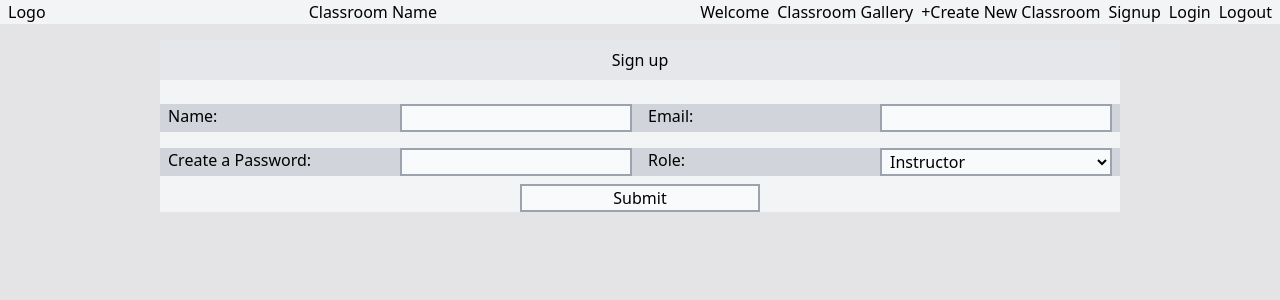
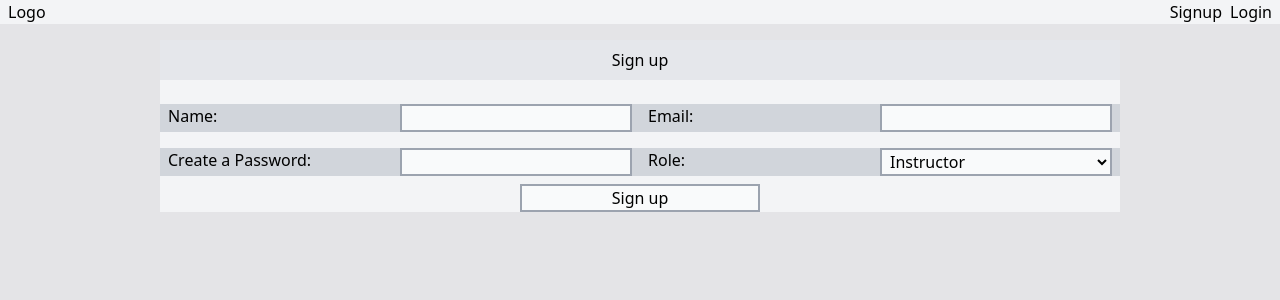
Before and after one commit to jhaypee04/loctech-attendance-app, a React (Create React App) app in the folder frontend/: page /signup in a window 1280 px wide. Shown: the top 300 px of the page. Built offline with nearby package versions, Linux system fonts and the light colour scheme.

Commit message:
Successful login and signup authentication handled

```diff
--- a/frontend/src/components/Navbar.js
+++ b/frontend/src/components/Navbar.js
@@ -1,9 +1,13 @@
 import { useState } from "react";
 import { Link } from "react-router-dom";
+import { useLogout } from '../hooks/useLogout'
+import { useAuthContext } from '../hooks/useAuthContext'
 
 const Navbar = () => {
   const [showMenu, setShowMenu] = useState("sm:hidden block");
   const [hideMenu, setHideMenu] = useState("sm:block hidden");
+  const { logout } = useLogout()
+  const { user } = useAuthContext()
 
   const handleHamburger = () => {
     setShowMenu("sm:block hidden");
@@ -15,6 +19,10 @@ const Navbar = () => {
     setHideMenu("sm:block hidden");
   };
 
+  const handleClick = () => {
+    logout()
+  }
+
   return (
     <>
       <header>
@@ -23,7 +31,9 @@ const Navbar = () => {
             <h1>Logo</h1>
           </Link>
           {/* Show only in classroom */}
+            {user && (
               <h2>Classroom Name</h2>
+            )}
           {/* Hamburger */}
           <div className={showMenu} onClick={() => handleHamburger()}>
             Open
@@ -38,25 +48,38 @@ const Navbar = () => {
               >
                 Close
               </li>
-              {/* Show only in classroom */}
-              <li>Welcome</li>
+              {/* Show only when user is logged in */}
+              {user && (
+                <>
+                  <li>Welcome {user.username }</li>
                   <li>
                     <Link to="/classroomgallery">Classroom Gallery</Link>
                   </li>
                   <li>
                     <Link to="/createnewclassroom">+Create New Classroom</Link>
                   </li>
+                </>
+              )}
               {/* Show only in landingPage */}
+              {!user && (
+                <>
                   <li>
                     <Link to="/signup">Signup</Link>
                   </li>
                   <li>
                     <Link to="/login">Login</Link>
                   </li>
+                </>
+              )}
               {/* Show only when user is logged in */}
+              {user && (
                 <li>
-                <Link>Logout</Link>
+                  <span
+                    className="cursor-pointer"
+                    onClick={handleClick}
+                  >Logout</span>
                 </li>
+               )}
             </ul>
           </menu>
         </nav>
--- a/frontend/src/context/AuthContext.js
+++ b/frontend/src/context/AuthContext.js
@@ -1,4 +1,4 @@
-import { createContext, useReducer } from 'react'
+import { createContext, useReducer, useEffect } from 'react'
 
 export const AuthContext = createContext()
 
@@ -18,6 +18,13 @@ export const AuthContextProvider = ({ children }) => {
         user: null
     })
 
+    useEffect(()=>{
+        const user = JSON.parse(localStorage.getItem('user'))
+        if(user){
+            dispatch({type: 'LOGIN', payload: user})
+        }
+    },[])
+
     console.log('AuthContext state: ', state)
 
     return (
--- /dev/null
+++ b/frontend/src/hooks/useLogin.js
@@ -0,0 +1,34 @@
+import { useState } from 'react'
+import { useAuthContext } from './useAuthContext'
+
+export const useLogin = () => {
+    const [error, setError] = useState(null)
+    const [isLoading, setIsLoading] = useState(null)
+    const { dispatch } = useAuthContext()
+
+    const login = async (email,password,role)=>{
+        setIsLoading(true)
+        setError(null)
+
+        const response = await fetch('http://localhost:4000/loctech/user/login', {
+            method: 'POST',
+            headers: {'Content-Type': 'application/json'},
+            body: JSON.stringify({email,password,role})
+        })
+        const json = await response.json()
+        if(!response.ok){
+            setIsLoading(false)
+            setError(json.error)
+        }
+        if(response.ok){
+            // save the user to local storage
+            localStorage.setItem('user', JSON.stringify(json))
+
+            // update the auth context
+            dispatch({type: 'LOGIN', payload: json})
+
+            setIsLoading(false)
+        }
+    }
+    return { login, isLoading, error }
+}
--- /dev/null
+++ b/frontend/src/hooks/useLogout.js
@@ -0,0 +1,13 @@
+import { useAuthContext } from "./useAuthContext"
+
+export const useLogout = () => {
+    const { dispatch } = useAuthContext()
+
+    const logout = () => {
+        // remove user from storage
+        localStorage.removeItem('user')
+        // dispatch logout action
+        dispatch({ type: 'LOGOUT'})
+    }
+    return {logout}
+}
--- /dev/null
+++ b/frontend/src/hooks/useSignup.js
@@ -0,0 +1,34 @@
+import { useState } from 'react'
+import { useAuthContext } from './useAuthContext'
+
+export const useSignup = () => {
+    const [error, setError] = useState(null)
+    const [isLoading, setIsLoading] = useState(null)
+    const { dispatch } = useAuthContext()
+
+    const signup = async (username,email,password,role)=>{
+        setIsLoading(true)
+        setError(null)
+
+        const response = await fetch('http://localhost:4000/loctech/user/signup', {
+            method: 'POST',
+            headers: {'Content-Type': 'application/json'},
+            body: JSON.stringify({username,email,password,role})
+        })
+        const json = await response.json()
+        if(!response.ok){
+            setIsLoading(false)
+            setError(json.error)
+        }
+        if(response.ok){
+            // save the user to local storage
+            localStorage.setItem('user', JSON.stringify(json))
+
+            // update the auth context
+            dispatch({type: 'LOGIN', payload: json})
+
+            setIsLoading(false)
+        }
+    }
+    return { signup, isLoading, error }
+}
--- a/frontend/src/pages/Login.js
+++ b/frontend/src/pages/Login.js
@@ -1,13 +1,16 @@
 import { useState } from 'react'
+import { useLogin } from '../hooks/useLogin'
 
 const Login = () => {
   const [email, setEmail] = useState('')
   const [password, setPassword] = useState('')
   const [role, setRole] = useState('instructor')
+  const { login, error, isLoading } = useLogin()
 
   const handleSubmit = async (e) => {
     e.preventDefault()
 
+    await login(email,password,role)
     console.log(email,password,role)
   }
 
@@ -54,11 +57,13 @@ const Login = () => {
           </div>
 
           <div className="flex justify-center ">
-            <input
+            <button
+              disabled={isLoading}
               type="submit"
               className="sm:w-1/4 w-2/4 bg-gray-50 border-2 border-gray-400 px-1 cursor-pointer"
-            />
+            > Log in</button>
           </div>
+          {error && <div className="text-red-500">{error}</div>}
         </form>
 
       </div>
--- a/frontend/src/pages/Signup.js
+++ b/frontend/src/pages/Signup.js
@@ -1,15 +1,17 @@
 import { useState } from 'react'
+import { useSignup } from '../hooks/useSignup'
 
 const Signup = () => {
   const [username, setUsername] = useState('')
   const [email, setEmail] = useState('')
   const [password, setPassword] = useState('')
   const [role, setRole] = useState('instructor')
+  const {signup, error, isLoading} = useSignup()
 
   const handleSubmit = async (e) => {
     e.preventDefault()
 
-    console.log(username,email,password,role)
+    await signup(username,email,password,role)
   }
 
   return (
@@ -65,11 +67,13 @@ const Signup = () => {
           </div>
 
           <div className="flex justify-center ">
-            <input
+            <button
+              disabled={isLoading}
               type="submit"
               className="sm:w-1/4 w-2/4 bg-gray-50 border-2 border-gray-400 px-1 cursor-pointer"
-            />
+            > Sign up</button>
           </div>
+          {error && <div className="text-red-500">{error}</div>}
         </form>
 
       </div>
```
Also changed, not shown: 2 other files (tests, documents, lock files or other folders). Lines whose indentation alone changed are shown as unchanged.
